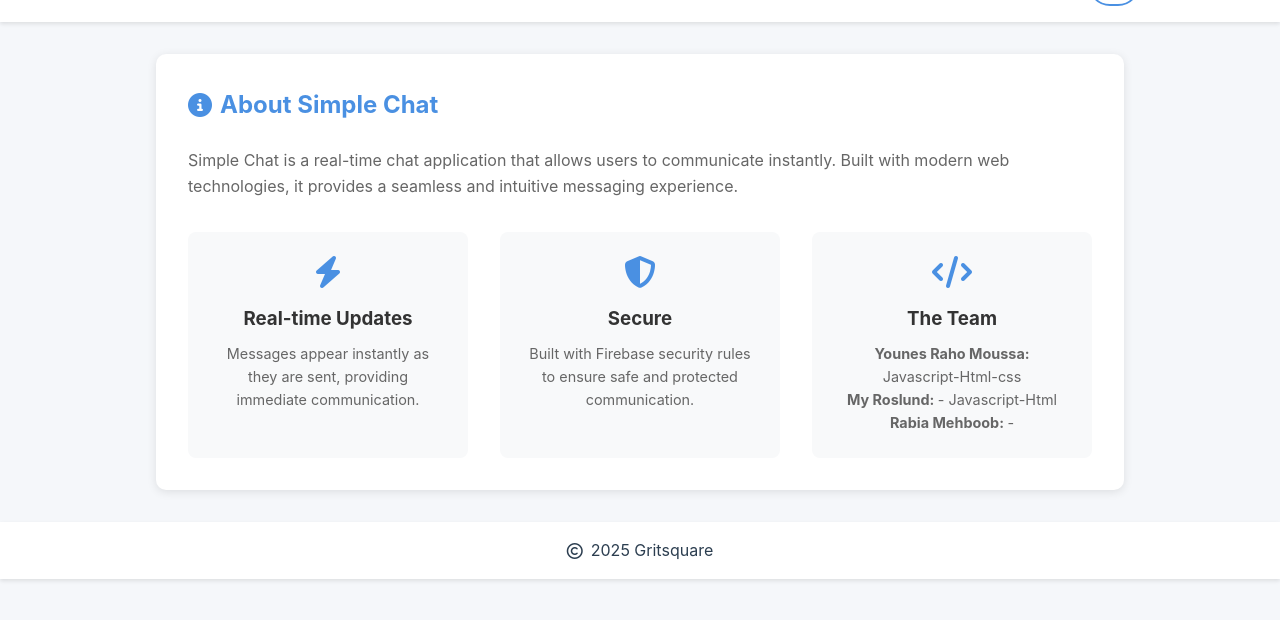
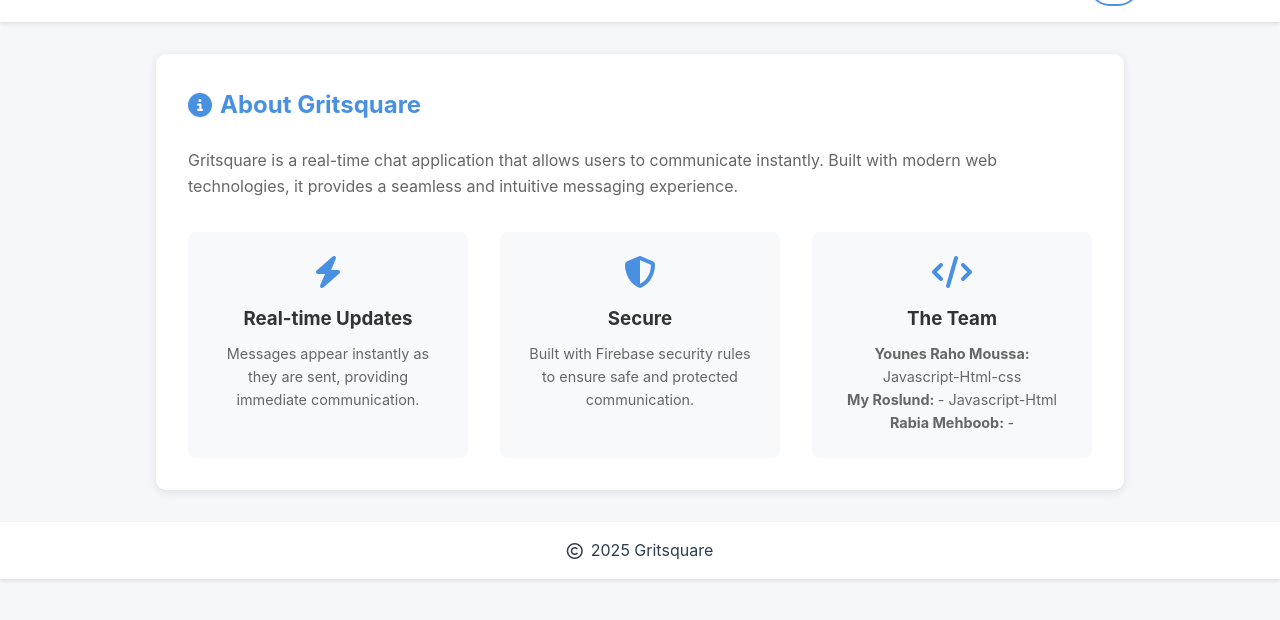
Before and after one commit to Grumplings/fe24-versionshantering-gritsquare-grupp4, a website with bundled scripts: page about.html in a window 1280 px wide. Shown: the part 54-674 px from the top of the page. Built offline with nearby package versions, Linux system fonts and the light colour scheme.

Commit message:
Stavningskorrektur

```diff
--- a/about.html
+++ b/about.html
@@ -26,8 +26,8 @@
 
     <main class="container">
         <div class="about-section">
-            <h2><i class="fas fa-info-circle"></i> About Simple Chat</h2>
-            <p>Simple Chat is a real-time chat application that allows users to communicate instantly. Built with modern web technologies, it provides a seamless and intuitive messaging experience.</p>
+            <h2><i class="fas fa-info-circle"></i> About Gritsquare</h2>
+            <p>Gritsquare is a real-time chat application that allows users to communicate instantly. Built with modern web technologies, it provides a seamless and intuitive messaging experience.</p>
 
             <div class="features-grid">
                 <div class="feature-card">
```
